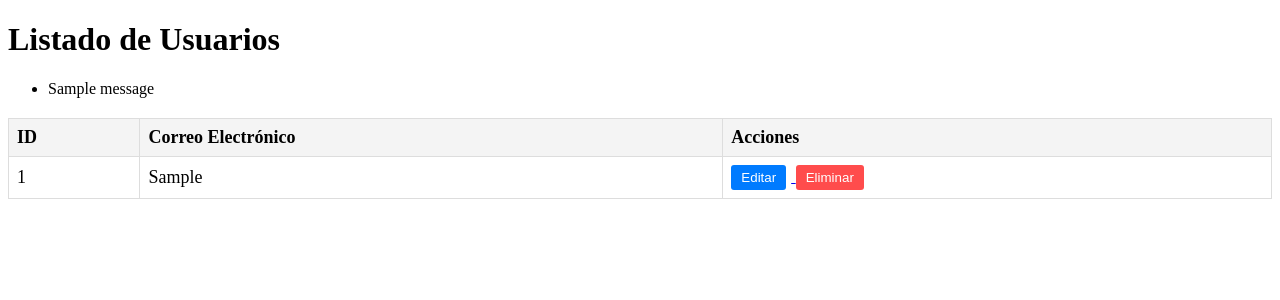
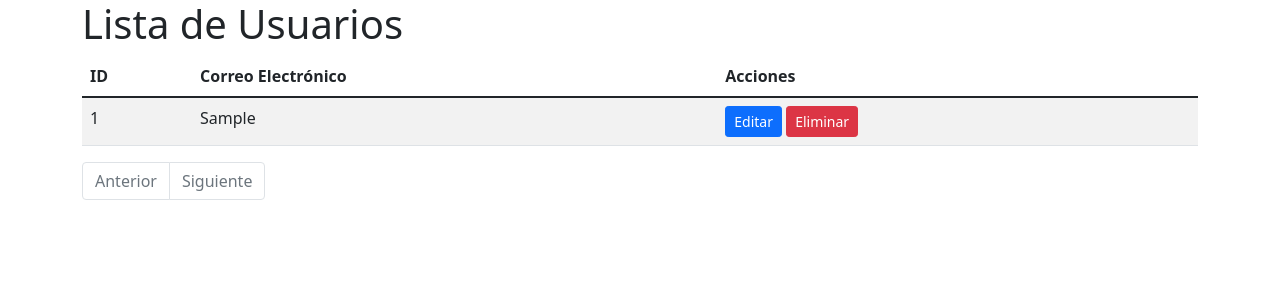
Before and after one commit to Ion00/maspractico, a Flask app: template app/templates/list_users.html in a window 1280 px wide. Shown: the top 300 px of the page. Run offline with Flask 3, Linux system fonts and the light colour scheme; the template is opened without the code that fills it: values that come from a table or form of the project are taken from there, others are empty; tables that the repository leaves empty hold one stand-in row (values such as "Sample post"); one stand-in notice (Sample message) is shown; parts of the project's set-up code (start-up, migrations or seed data) failed here and were passed over.

Commit message:
Optimización funciones CRUD

```diff
--- a/app/templates/list_users.html
+++ b/app/templates/list_users.html
@@ -1,53 +1,14 @@
 <!DOCTYPE html>
-<html lang="es">
+<html lang="en">
 <head>
     <meta charset="UTF-8">
-    <meta name="viewport" content="width=device-width, initial-scale=1.0">
-    <title>Listado de Usuarios</title>
-    <link rel="stylesheet" href="{{ url_for('static', filename='styles.css') }}">
-    <style>
-        table {
-            width: 100%;
-            border-collapse: collapse;
-            margin: 20px 0;
-            font-size: 18px;
-            text-align: left;
-        }
-        th, td {
-            border: 1px solid #ddd;
-            padding: 8px;
-        }
-        th {
-            background-color: #f4f4f4;
-        }
-        .actions button {
-            margin-right: 5px;
-            padding: 5px 10px;
-            background-color: #007BFF;
-            color: white;
-            border: none;
-            border-radius: 3px;
-            cursor: pointer;
-        }
-        .actions button.delete {
-            background-color: #FF4C4C;
-        }
-    </style>
+    <title>Lista de Usuarios</title>
+    <link rel="stylesheet" href="https://cdn.jsdelivr.net/npm/bootstrap@5.1.3/dist/css/bootstrap.min.css">
 </head>
 <body>
     <div class="container">
-        <h1>Listado de Usuarios</h1>
-        {% with messages = get_flashed_messages(with_categories=true) %}
-            {% if messages %}
-                <ul>
-                    {% for category, message in messages %}
-                        <li class="{{ category }}">{{ message }}</li>
-                    {% endfor %}
-                </ul>
-            {% endif %}
-        {% endwith %}
-
-        <table>
+        <h1>Lista de Usuarios</h1>
+        <table class="table table-striped">
             <thead>
                 <tr>
                     <th>ID</th>
@@ -60,18 +21,47 @@
                 <tr>
                     <td>{{ user.id }}</td>
                     <td>{{ user.correo_e }}</td>
-                        <td class="actions">
-                            <a href="{{ url_for('main.update_user', user_id=user.id) }}">
-                                <button>Editar</button>
-                            </a>
-                            <form method="POST" action="{{ url_for('main.delete_user', user_id=user.id) }}" style="display:inline;">
-                                <button type="submit" class="delete">Eliminar</button>
+                    <td>
+                        <a href="{{ url_for('main.update_user', user_id=user.id) }}" class="btn btn-primary btn-sm">Editar</a>
+                        <form action="{{ url_for('main.delete_user', user_id=user.id) }}" method="POST" style="display:inline;">
+                            <button type="submit" class="btn btn-danger btn-sm">Eliminar</button>
                         </form>
                     </td>
                 </tr>
                 {% endfor %}
             </tbody>
         </table>
+
+        <!-- Controles de Paginación -->
+        <nav aria-label="Paginación">
+            <ul class="pagination">
+                {% if pagination.has_prev %}
+                <li class="page-item">
+                    <a class="page-link" href="{{ url_for('main.list_users', page=pagination.prev_num) }}">Anterior</a>
+                </li>
+                {% else %}
+                <li class="page-item disabled">
+                    <span class="page-link">Anterior</span>
+                </li>
+                {% endif %}
+
+                {% for page_num in range(1, pagination.pages + 1) %}
+                <li class="page-item {% if page_num == pagination.page %}active{% endif %}">
+                    <a class="page-link" href="{{ url_for('main.list_users', page=page_num) }}">{{ page_num }}</a>
+                </li>
+                {% endfor %}
+
+                {% if pagination.has_next %}
+                <li class="page-item">
+                    <a class="page-link" href="{{ url_for('main.list_users', page=pagination.next_num) }}">Siguiente</a>
+                </li>
+                {% else %}
+                <li class="page-item disabled">
+                    <span class="page-link">Siguiente</span>
+                </li>
+                {% endif %}
+            </ul>
+        </nav>
     </div>
 </body>
 </html>
```
Also changed, not shown: app/routes.py (+44 -70 lines). Lines whose indentation alone changed are shown as unchanged.
